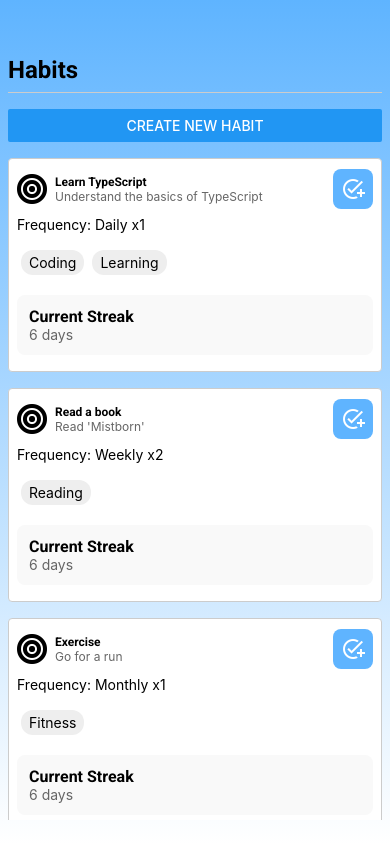
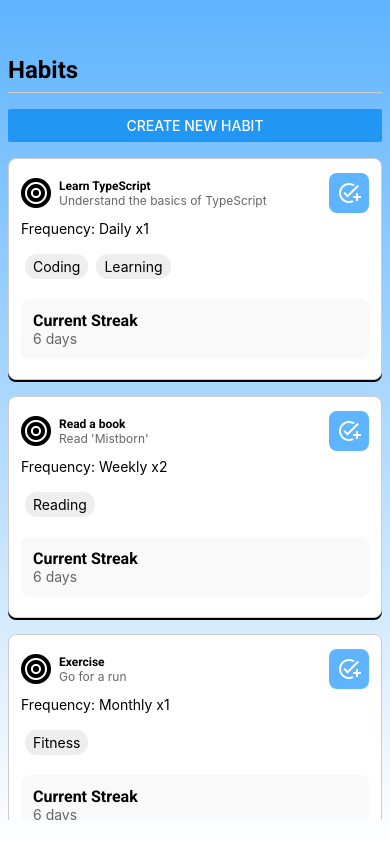
Before and after one commit to DiegoRojo99/Objexy, a React Native app: screen / in a window 390 px wide. Built offline with nearby package versions, Linux system fonts and the light colour scheme.

Commit message:
Shadow and padding

```diff
--- a/components/habits/HabitItem.tsx
+++ b/components/habits/HabitItem.tsx
@@ -49,12 +49,15 @@ export default function HabitItem({ habit }: { habit: HabitWithLogs }) {
 const styles = StyleSheet.create({
   itemContainer: {
     width: '100%',
-    padding: 8,
+    padding: 12,
     backgroundColor: Colors.background,
     borderWidth: 1,
     borderColor: '#ccc',
-    borderRadius: 4,
+    borderRadius: 8,
     marginVertical: 8,
+    elevation: 4,
+    shadowColor: '#000',
+    shadowOffset: { width: 0, height: 2 },
   },
   topRow: {
     flexDirection: 'row',
```
